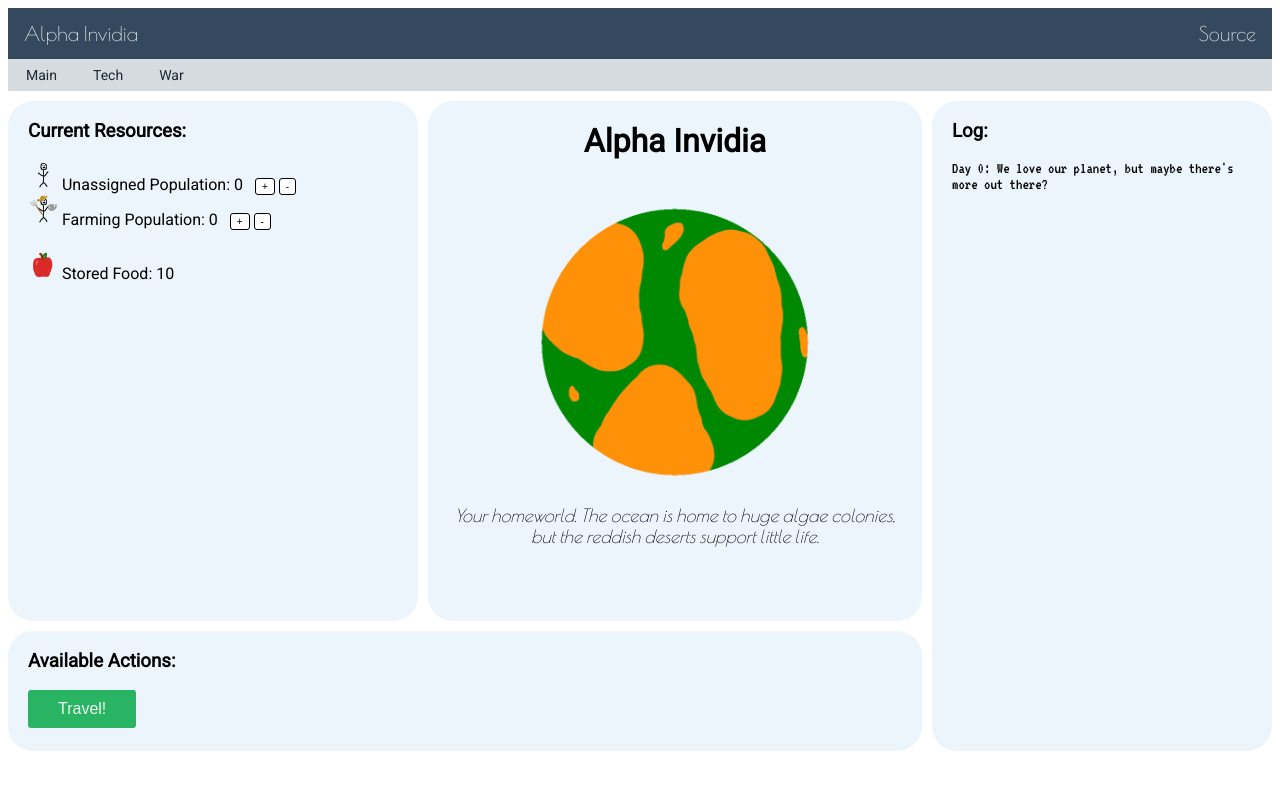
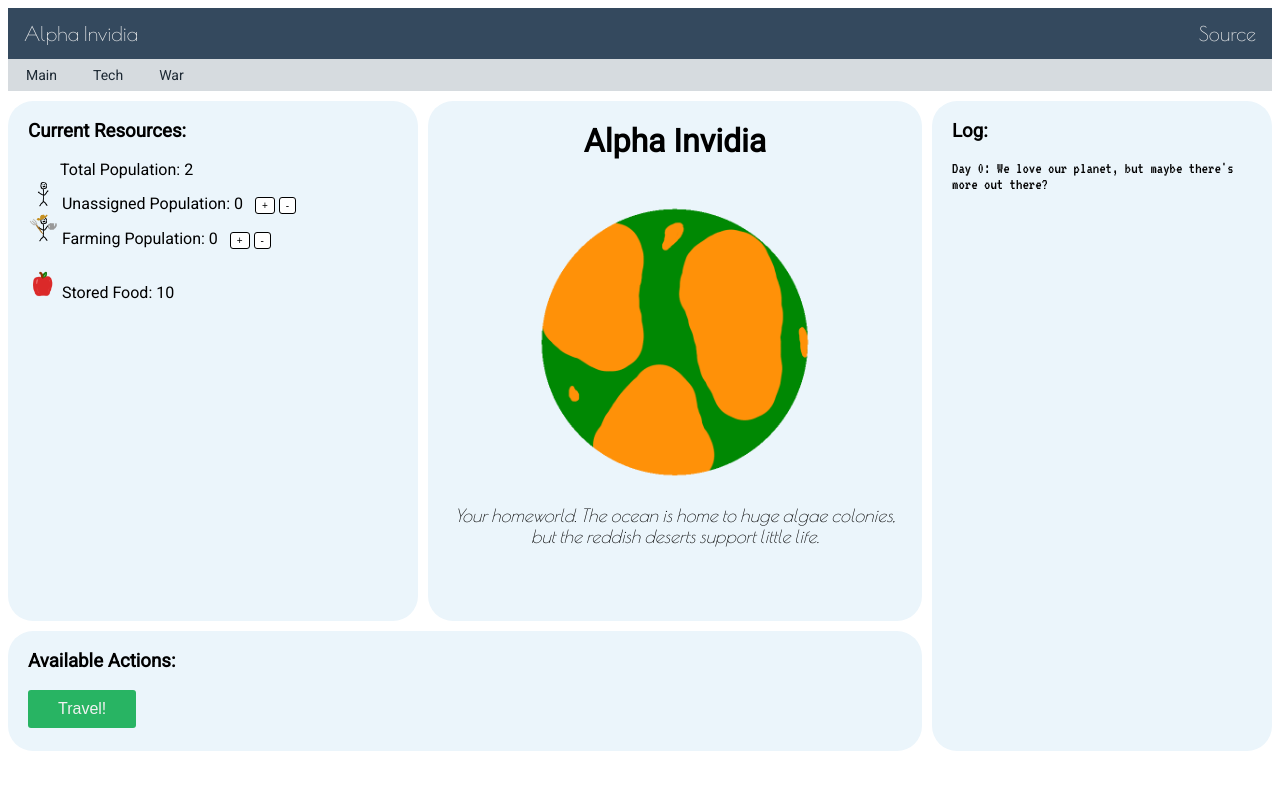
Before and after one commit to ToastedQuarks/alpha-invidia, a plain HTML site: page index.html in a window 1280 px wide. Drawn offline with nearby package versions, Linux system fonts and the light colour scheme.

Commit message:
added total population counter jslint fixes for game.js

```diff
--- a/index.html
+++ b/index.html
@@ -42,6 +42,9 @@
       <div id="row1">
       <div class="resources" id="curr_resource">
         <h3>Current Resources:</h3>
+        <div id="totalPop" style="margin-left:32px">
+          Total Population: <span id="num_population" style="padding-right:8px">0</span>
+        </div>
         <div id="unassigned">
           <img src="assets/unemployed.png" alt="unassigned person" style="width:30px;height:30px;">
           Unassigned Population: <span id="num_unassigned" style="padding-right:8px">0</span>
--- a/js/game.js
+++ b/js/game.js
@@ -2,21 +2,21 @@
 
 // These are super hacky. No ragrats.
 function swapToMain() {
-  document.getElementById("maintab").style.display="block";
-  document.getElementById("techtree").style.display="none";
-  document.getElementById("wartab").style.display="none";
+  document.getElementById("maintab").style.display = "block";
+  document.getElementById("techtree").style.display = "none";
+  document.getElementById("wartab").style.display = "none";
 }
 
 function swapToTech() {
-  document.getElementById("maintab").style.display="none";
-  document.getElementById("techtree").style.display="block";
-  document.getElementById("wartab").style.display="none";
+  document.getElementById("maintab").style.display = "none";
+  document.getElementById("techtree").style.display = "block";
+  document.getElementById("wartab").style.display = "none";
 }
 
 function swapToWar() {
-  document.getElementById("maintab").style.display="none";
-  document.getElementById("techtree").style.display="none";
-  document.getElementById("wartab").style.display="block";
+  document.getElementById("maintab").style.display = "none";
+  document.getElementById("techtree").style.display = "none";
+  document.getElementById("wartab").style.display = "block";
 }
 
 /* Makes a little text li element and throws it on the DOM. If there's more
@@ -29,42 +29,46 @@ function createLogMessage(message) {
   newLi.appendChild(newText);
   var logList = document.getElementById("gameLog");
   var msgCount = logList.getElementsByTagName("li").length;
-  if (msgCount > 100)
-    {
-      logList.removeChild(logList.lastChild);
-      logList.insertBefore(newLi, logList.firstChild);
-    }
-  else {
+  if (msgCount > 100) {
+    logList.removeChild(logList.lastChild);
+    logList.insertBefore(newLi, logList.firstChild);
+  } else {
     logList.insertBefore(newLi, logList.firstChild);
   }
 }
 
 // On page load, make all our little watchers that will update the DOM.
-window.onload = function() {
-  createLogMessage("We love our planet, but maybe there's more out there?")
+window.onload = function () {
+  createLogMessage("We love our planet, but maybe there's more out there?");
 
   //Planet
   var currentPlanet;
-  watchBranch(store, ["currentPlanet"], function(newPlanet){
+  watchBranch(store, ["currentPlanet"], function (newPlanet) {
     currentPlanet = newPlanet;
-    document.getElementById("currentPlanet").textContent=currentPlanet;
-  })
+    document.getElementById("currentPlanet").textContent = currentPlanet;
+  });
+
+  //Planet Image
+  watchBranch(store, ["planets"], function (planets) {
+    var imgsrc = planets[currentPlanet].imgPath;
+    document.getElementById("planetImage").src = imgsrc;
+  });
+
+  //Flavor Text
+  watchBranch(store, ["planets"], function (planets) {
+    var text = planets[currentPlanet].flavorText;
+    document.getElementById("flavorText").textContent = text;
+  });
+
+  //Population
+  watchBranch(store, ["planets"], function (planets) {
+    var population = planets[currentPlanet].population.length;
+    document.getElementById("num_population").textContent = population;
+  });
 
   //Food
-  watchBranch(store, ["planets"], function(planets){
+  watchBranch(store, ["planets"], function (planets) {
     var food = planets[currentPlanet].food;
-    document.getElementById("num_food").textContent=food;
-  })
-
-  //Planet Image
-  watchBranch(store, ["planets"], function(planets){
-    var imgsrc = planets[currentPlanet].imgPath;
-    document.getElementById("planetImage").src=imgsrc;
-  })
-
-  //Flavor Text
-  watchBranch(store, ["planets"], function(planets){
-    var text = planets[currentPlanet].flavorText;
-    document.getElementById("flavorText").textContent=text;
-  })
-}
+    document.getElementById("num_food").textContent = food;
+  });
+};
```
